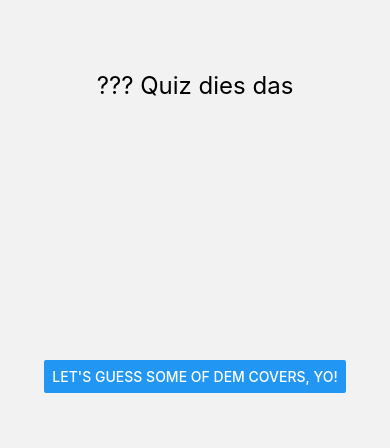
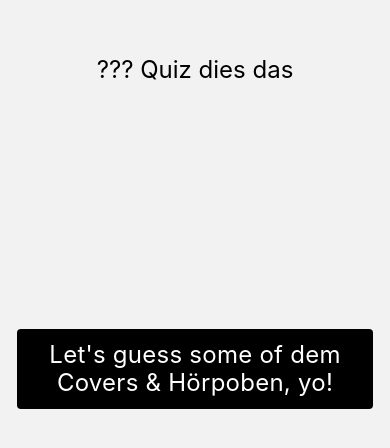
Before and after one commit to r3m00n/fragezeichen-quiz, a React Native app in the folder frontend/: screen /Home in a window 390 px wide. Shown: the part 190-638 px from the top of the page. Built offline with nearby package versions, Linux system fonts and the light colour scheme.

Commit message:
audio mvp 🎧

```diff
--- a/frontend/App.tsx
+++ b/frontend/App.tsx
@@ -17,7 +17,7 @@ export default function App() {
                     component={HomeScreen}
                     options={{headerShown: false}}
                 />
-                <Stack.Screen // FIXME: unter Home moven wenn fertig mit debuggen
+                <Stack.Screen
                     name="Question"
                     component={TestScreen}
                     options={{headerShown: false}}
--- /dev/null
+++ b/frontend/components/AudioDisplay.tsx
@@ -0,0 +1,84 @@
+import React, {useState, useEffect} from "react"
+import {View, Text, Button, StyleSheet} from "react-native"
+import {Audio} from "expo-av"
+
+interface CoverDisplayProps {
+    uri: string | undefined
+}
+
+export const AudioDisplay = ({uri}: CoverDisplayProps) => {
+    if (!uri) {
+        return (
+            <View>
+                <Text style={styles.errorText}>
+                    Error Loading Image{"\n"}(no url provided)
+                </Text>
+            </View>
+        )
+    }
+
+    const [sound, setSound] = useState<Audio.Sound | null>(null)
+
+    useEffect(() => {
+        return () => {
+            if (sound) {
+                sound.unloadAsync()
+            }
+        }
+    }, [sound])
+
+    const playSound = async () => {
+        try {
+            const {sound: newSound} = await Audio.Sound.createAsync(
+                {
+                    uri: uri!
+                },
+                {shouldPlay: true}
+            )
+            setSound(newSound)
+        } catch (error) {
+            console.warn("Error playing sound:", error)
+        }
+    }
+
+    const stopSound = async () => {
+        try {
+            if (sound) {
+                await sound.stopAsync()
+            }
+        } catch (error) {
+            console.warn("Error stopping sound:", error)
+        }
+    }
+
+    return (
+        <View>
+            <Button title="Play" onPress={playSound} />
+            <Button title="Stop" onPress={stopSound} />
+        </View>
+    )
+}
+
+const styles = StyleSheet.create({
+    container: {
+        width: 300,
+        height: 300,
+        flexShrink: 1
+    },
+    image: {
+        width: "100%",
+        height: "100%",
+        resizeMode: "contain"
+    },
+    overlay: {
+        width: "100%",
+        height: "100%",
+        position: "absolute"
+    },
+    errorText: {
+        color: "red",
+        fontSize: 24,
+        marginBottom: 8,
+        textAlign: "center"
+    }
+})
--- a/frontend/package.json
+++ b/frontend/package.json
@@ -17,7 +17,8 @@
     "react": "18.2.0",
     "react-native": "0.71.3",
     "react-native-safe-area-context": "4.5.0",
-    "react-native-screens": "~3.20.0"
+    "react-native-screens": "~3.20.0",
+    "expo-av": "~13.2.1"
   },
   "devDependencies": {
     "@babel/core": "^7.20.0",
--- a/frontend/screens/HomeScreen.tsx
+++ b/frontend/screens/HomeScreen.tsx
@@ -1,6 +1,6 @@
 import {useNavigation} from "@react-navigation/native"
 import React, {useLayoutEffect} from "react"
-import {StyleSheet, SafeAreaView, Text, Button} from "react-native"
+import {StyleSheet, SafeAreaView, Text, Button, Pressable} from "react-native"
 
 export const HomeScreen = () => {
     const navigation = useNavigation()
@@ -8,10 +8,14 @@ export const HomeScreen = () => {
     return (
         <SafeAreaView style={styles.container}>
             <Text style={styles.text}>??? Quiz dies das</Text>
-            <Button
-                title="Let's guess some of dem Covers, yo!"
-                onPress={() => navigation.navigate("Question")} // FIXME: https://stackoverflow.com/questions/73861337/no-overload-matches-this-call-error-react-native-navigation
-            />
+            {/* FIXME: https://stackoverflow.com/questions/73861337/no-overload-matches-this-call-error-react-native-navigation */}
+            <Pressable
+                style={styles.button}
+                onPress={() => navigation.navigate("Question")}>
+                <Text style={styles.buttonText}>
+                    Let's guess some of dem{"\n"}Covers & Hörpoben, yo!
+                </Text>
+            </Pressable>
         </SafeAreaView>
     )
 }
@@ -25,5 +29,21 @@ const styles = StyleSheet.create({
     },
     text: {
         fontSize: 24
+    },
+    button: {
+        alignItems: "center",
+        justifyContent: "center",
+        paddingVertical: 12,
+        paddingHorizontal: 32,
+        borderRadius: 4,
+        elevation: 3,
+        backgroundColor: "black"
+    },
+    buttonText: {
+        fontSize: 24,
+        lineHeight: 28,
+        letterSpacing: 0.25,
+        color: "white",
+        textAlign: "center"
     }
 })
--- a/frontend/screens/QuestionScreen.tsx
+++ b/frontend/screens/QuestionScreen.tsx
@@ -13,10 +13,14 @@ import {CoverDisplay} from "../components/CoverDiaplay"
 import {isValideAnswer} from "../helpers/validateEpisodeAnswerHelper"
 import {getQuiz} from "../helpers/quizHelper"
 import {QuestionType} from "../types/types"
+import {AudioDisplay} from "../components/AudioDisplay"
 
 export const TestScreen = () => {
     const refInput = useRef()
-    const quiz = useMemo(() => getQuiz([QuestionType.summary]), [])
+    const quiz = useMemo(
+        () => getQuiz([QuestionType.audio, QuestionType.cover]),
+        []
+    )
     const [question, setQuestion] = useState(quiz[0])
     const [inputText, setInputText] = useState("")
     const [score, setScore] = useState(0)
@@ -48,19 +52,29 @@ export const TestScreen = () => {
         console.log(question.answer)
     }, [inputText])
 
+    const questionContent = useMemo(() => {
+        switch (question.structure.questionType) {
+            case QuestionType.audio:
+                return <AudioDisplay uri={question.metaData?.audio_url} />
+            case QuestionType.cover:
+                return (
+                    <CoverDisplay
+                        uri={question.metaData?.cover_url}
+                        isNew={question.metaData?.is_new}
+                    />
+                )
+        }
+    }, [question])
+
     return (
         <KeyboardAvoidingView style={styles.container} behavior="padding">
             <Text>
-                {score}/{numberQuestions}{" "}
+                Score: {score}/{numberQuestions}
             </Text>
-            <Text style={styles.header}>
-                Wie heißt die Folge mit diesem Cover?{"\n"}
-                {question.metaData?.is_new ? "new" : "old"}
-            </Text>
-            <CoverDisplay
-                uri={question.metaData?.cover_url}
-                isNew={question.metaData?.is_new}
-            />
+            <Text style={styles.header}>{question.question}</Text>
+
+            {questionContent}
+
             <TextInput
                 style={styles.input}
                 value={inputText}
```
Also changed, not shown: frontend/helpers/questions/audioQuestionHelper.ts (+1 -7 lines), 1 other file (tests, documents, lock files or other folders).
